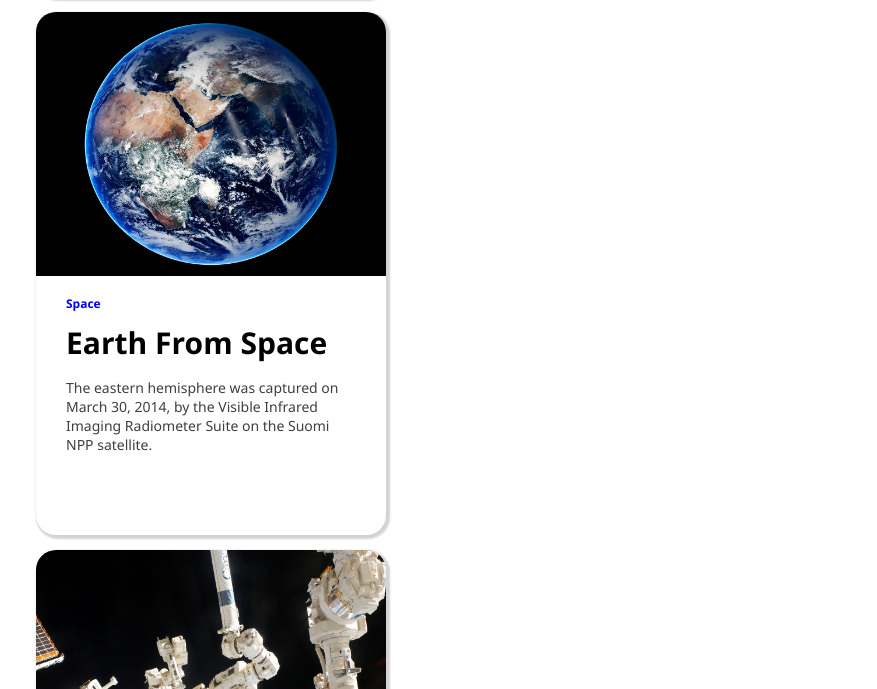
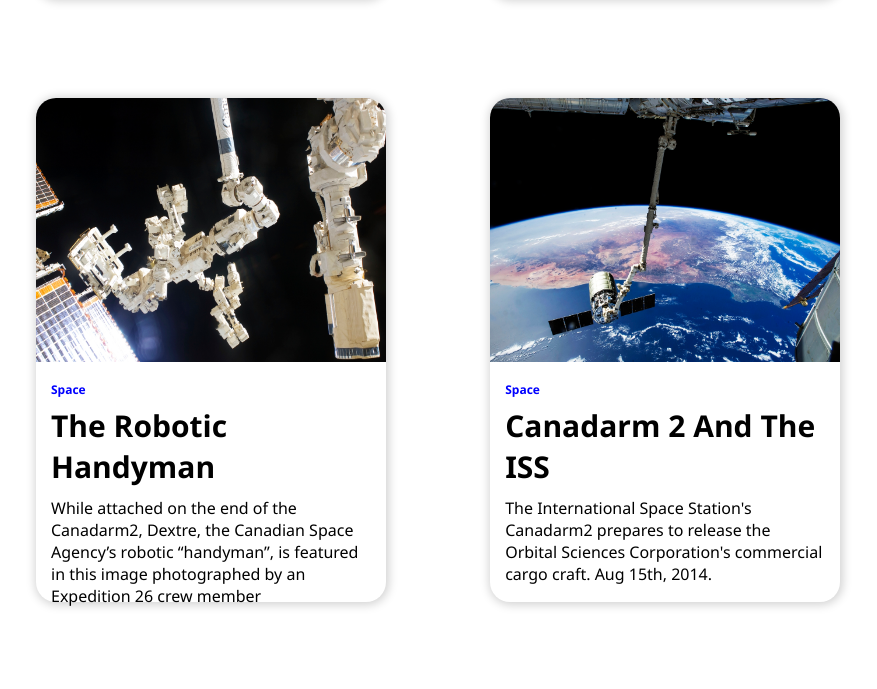
Before and after one commit to Cgancg/Space-cards, a plain HTML site: page index.html in a window 1280 px wide. Shown: the part 556-1245 px from the top of the page, without its empty margins (14-891 px from the left). Drawn offline with Linux system fonts and the light colour scheme.

Commit message:
modified

```diff
--- a/Cards Style.css
+++ b/Cards Style.css
@@ -2,29 +2,46 @@
     {
         box-sizing: border-box;
         font-family: 'Segoe UI', Tahoma, Geneva, Verdana, sans-serif;
-
+              padding: 0px;
+              margin: 0px;
     }
 
-body
+/* body
     {
         width: 350px;
         margin: 30px 30px 30px 50px ;
 
+    }
+ */
+.card
+    {
+       /* background-color: white;
+        border-radius: 20px;
+        box-shadow: 2px 2px 2px 2px lightgrey;
+        display: inline-block;
+        vertical-align: top;*/
+
+
+        margin: 50px 50px;
+        height: 504px;
+        width:350px ;
+        display: inline-block;
+        border-radius: 20px;
+        box-shadow:1px 1px 10px 2px lightgray;
+        vertical-align: top;
+
+
+    /* vertical-align: baseline; */
+
 
     }
 
-.card
-    {
-        background-color: white;
-        border-radius: 20px;
-        box-shadow: 2px 2px 2px 2px lightgrey;
-        /*display: inline;*/
-    }
-
-.card :hover
+/*.card :hover
 {
     box-shadow: 2px 2px 2px 2px purple;
 }
+*/
+
 
 img
     {
@@ -36,10 +53,12 @@ img
 
 .card-text
     {
-        height: 240px;
+       /* height: 240px;
         border-radius: 20px;
         margin: 10px 15px 15px 15px;
-
+        */
+        padding-left: 15px;
+        padding-right: 15px;
     }
 
 .category
@@ -47,7 +66,10 @@ img
         font-size: 12px;
         color: blue;
         font-weight: 600;
-        margin: 14px 15px 7px 15px;
+       /* margin: 14px 15px 7px 15px;*/
+        padding-top: 14px;
+        padding-bottom: 7px;
+
     }
 
 h2
@@ -55,13 +77,15 @@ h2
         text-transform: capitalize;
         font-size: 30px;
         font-weight: bold;
-        margin: 10px 15px 15px 15px;
-    }
+        /*margin: 10px 15px 15px 15px;*/
+        padding-bottom: 10px;
 
 p
     {
-        font-size: 14px;
+        color: rgb(63, 63, 63);
+
+        /*font-size: 14px;
         font-weight: 450;
-        color: rgb(63, 63, 63);
         margin: 10px 15px 15px 15px;
+        */
     }
```
